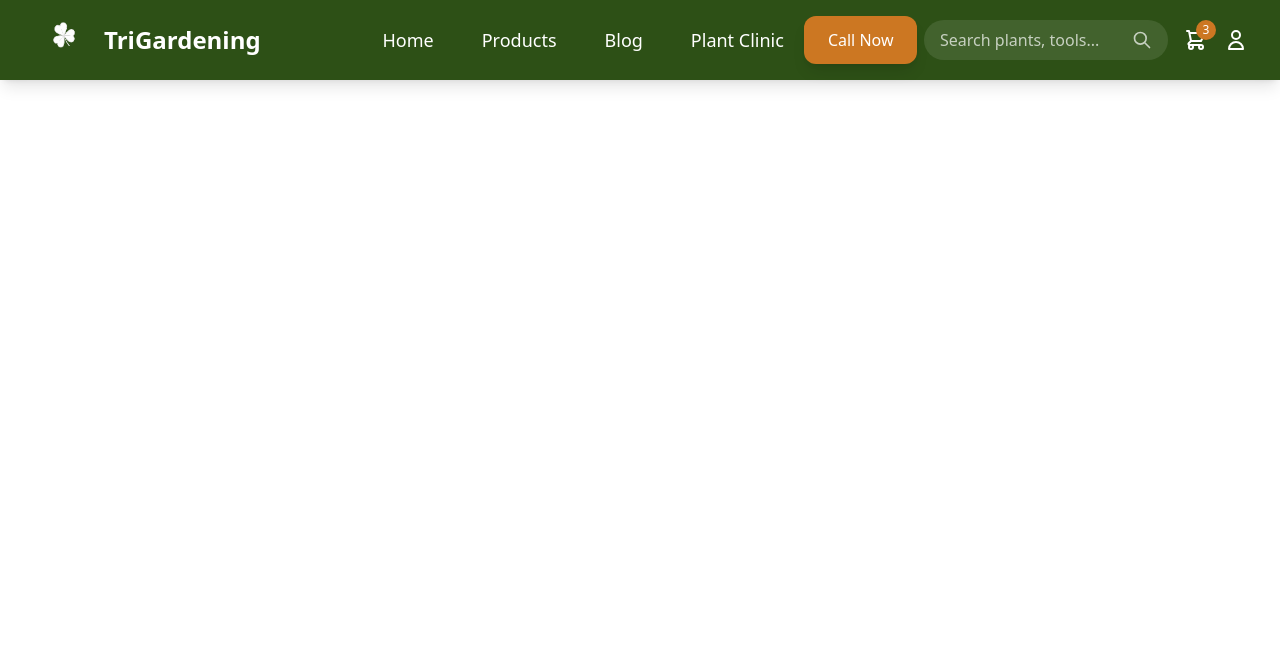
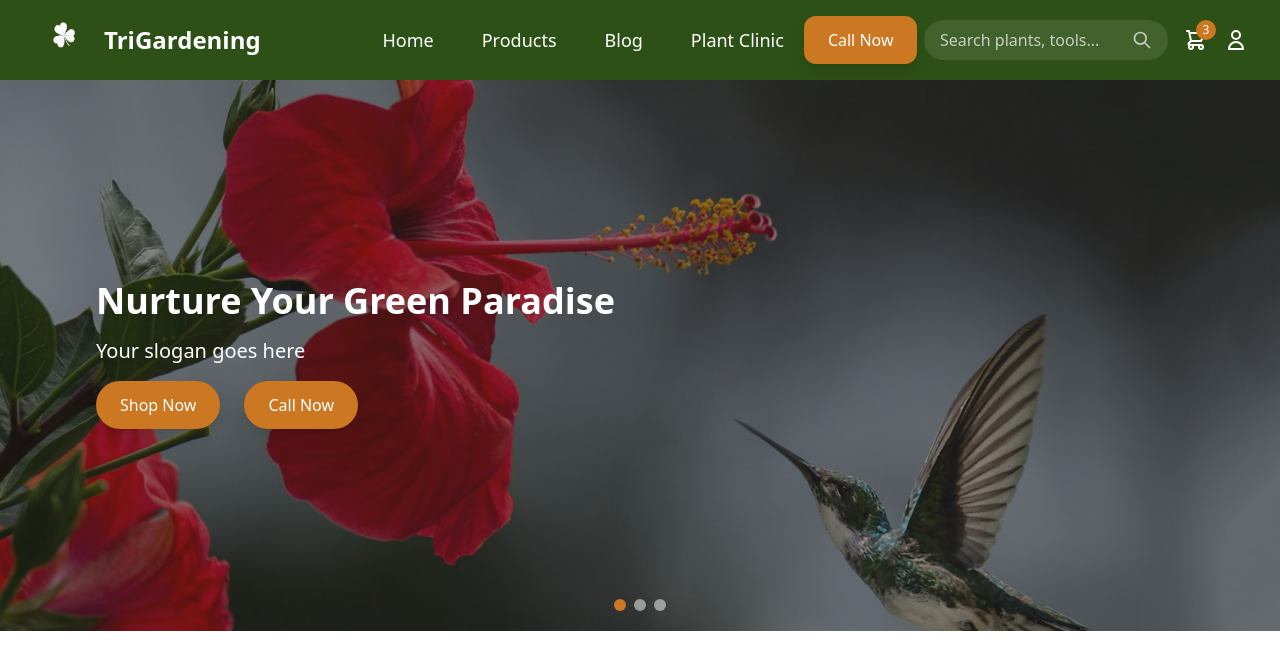
Before and after one commit to chaitey23/TriGardening, a React (Vite) app: page / in a window 1280 px wide. Shown: the top 670 px of the page. Built offline with nearby package versions, Linux system fonts and the light colour scheme.

Commit message:
add banner section

```diff
--- /dev/null
+++ b/src/components/Banner/Banner.jsx
@@ -0,0 +1,27 @@
+import React from 'react';
+import bannerImg from '../../assets/Banner.png'
+const Banner = () => {
+    return (
+        <div className='mb-32 ' >
+            <div className='relative'>
+                <img className='w-full h-full object-cover' src={bannerImg} alt="" />
+                <div className='absolute top-1/2 left-0 transform -translate-y-1/2 p-24 '>
+                    <h1 className='text-white text-4xl font-bold'>Nurture Your Green Paradise</h1>
+                    <p className=' mt-4 text-xl text-white s'>Your slogan goes here</p>
+                    <div className='space-x-6 mt-4'>
+                        <button className='bg-[#CC7722] hover:bg-[#b5691d] text-white px-4 py-2 lg:px-6 lg:py-3 rounded-full transition-colors shadow-lg'>Shop Now</button>
+                        <button className='bg-[#CC7722] hover:bg-[#b5691d] text-white px-4 py-2 lg:px-6 lg:py-3 rounded-full transition-colors shadow-lg'>Call Now</button>
+                    </div>
+                </div>
+                <div className="absolute bottom-5 left-0 right-0 flex justify-center gap-2">
+                    <span className="w-3 h-3 rounded-full bg-[#CC7722]"></span>
+                    <span className="w-3 h-3 rounded-full bg-white/50"></span>
+                    <span className="w-3 h-3 rounded-full bg-white/50"></span>
+                </div>
+            </div>
+
+        </div>
+    );
+};
+
+export default Banner;
--- a/src/layouts/MainLayout.jsx
+++ b/src/layouts/MainLayout.jsx
@@ -1,10 +1,16 @@
 import React from 'react';
 import Navbar from '../components/Navbar';
+import { Outlet } from 'react-router';
 
 const MainLayout = () => {
     return (
         <div>
-            <Navbar></Navbar>
+            <div>
+                <Navbar></Navbar>
+            </div>
+            <div>
+                <Outlet></Outlet>
+            </div>
         </div>
     );
 };
--- a/src/pages/Home/Home.jsx
+++ b/src/pages/Home/Home.jsx
@@ -1,9 +1,10 @@
 import React from 'react';
+import Banner from '../../components/Banner/Banner';
 
 const Home = () => {
     return (
         <div>
-
+            <Banner></Banner>
         </div>
     );
 };
```
